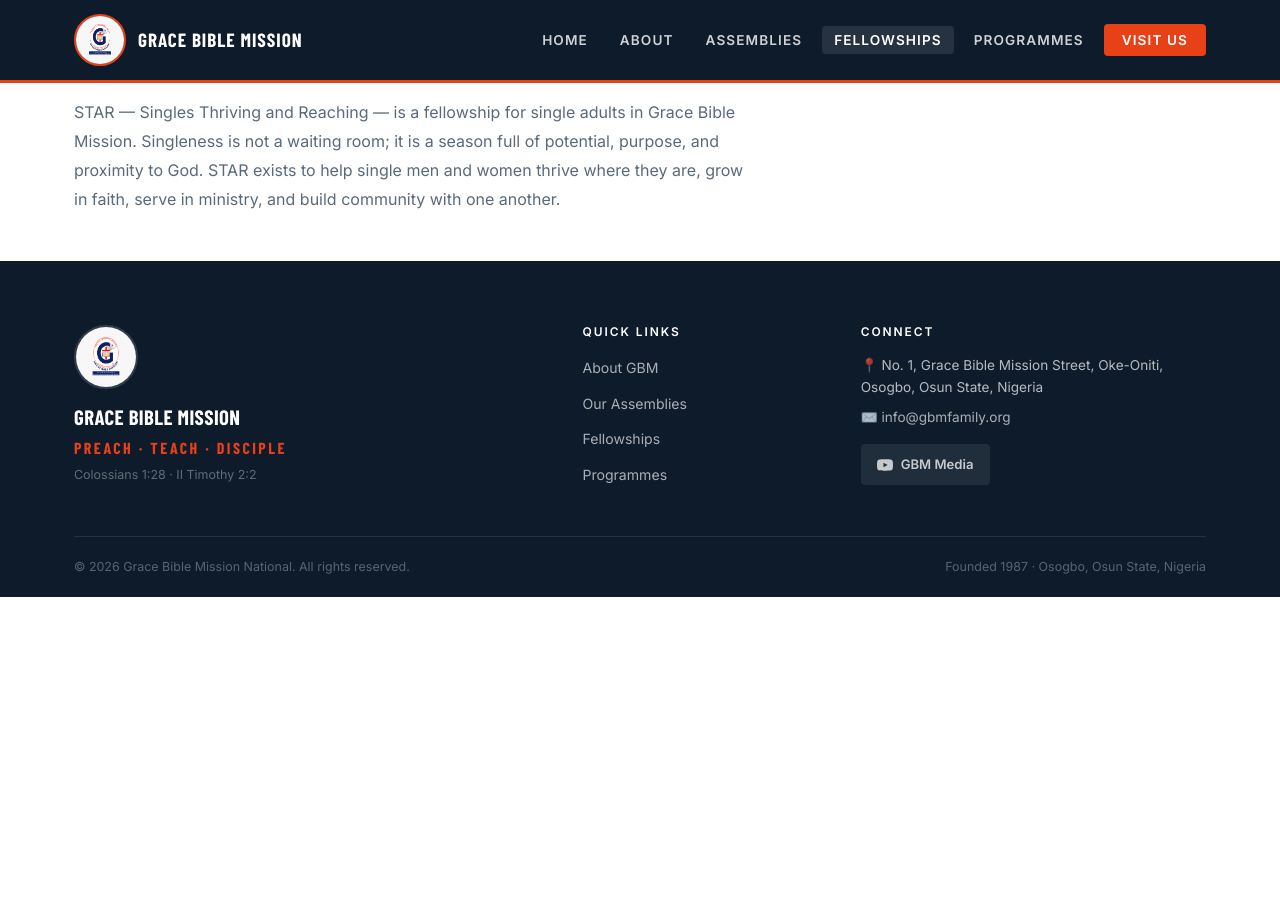
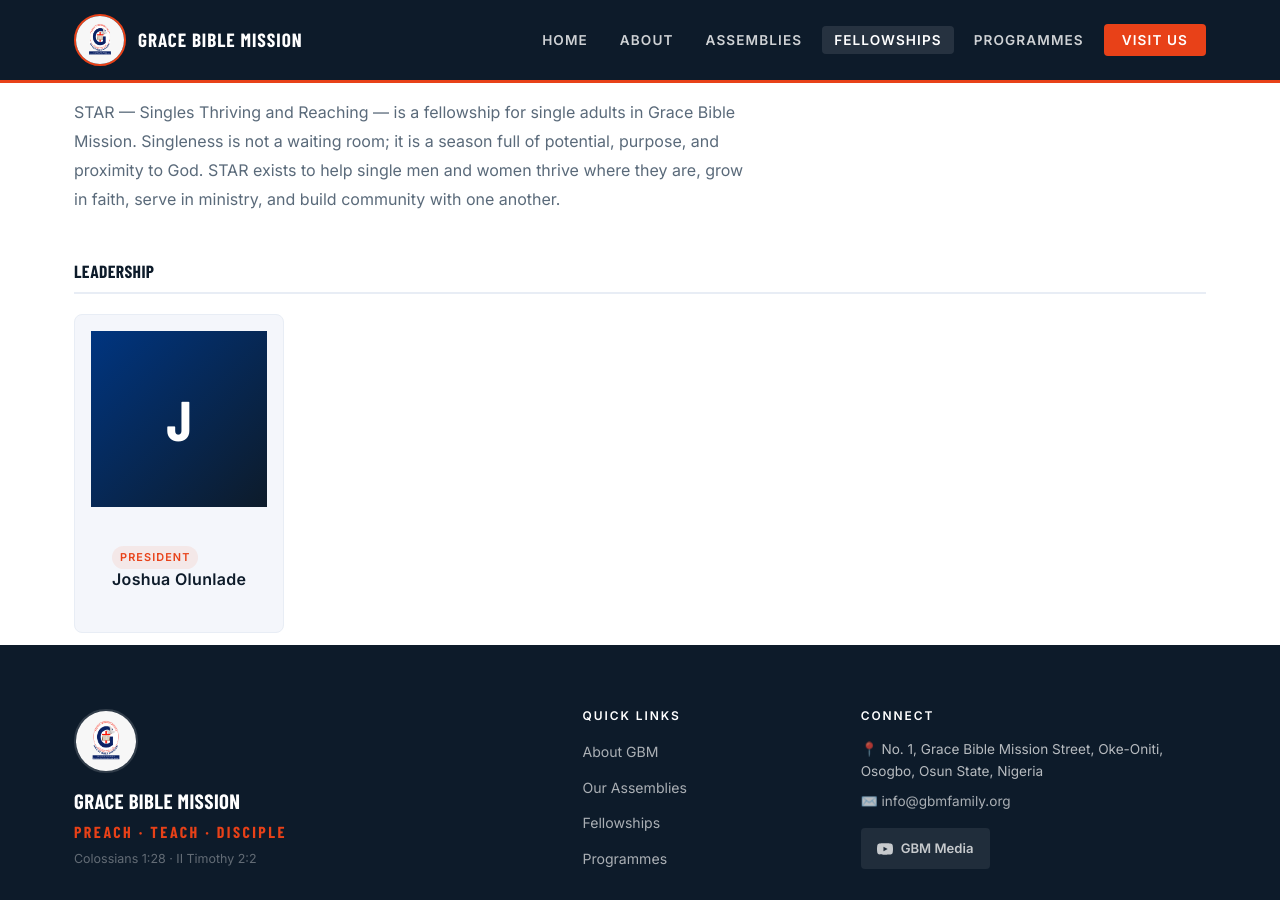
Before and after one commit to gbmfamily/gbm-website, a Jekyll site: the page built from _fellowships/star.md, in a window 1280 px wide and 900 px high, scrolled down 528 px. Built offline with Jekyll 4.4.1, drawn with Linux system fonts in a browser that asks for light colours; some web fonts are replaced; before the commit the page ends 1125 px from its top, so only the background shows below that; some of the changed lines change nothing that is shown.

Commit message:
Lets retry

```diff
--- a/_fellowships/star.md
+++ b/_fellowships/star.md
@@ -4,9 +4,9 @@
 schedule: Check weekly announcements for meeting dates
 note: Meeting details are shared through weekly announcements.
 banner: /assets/img/star-logo.png
-# leadership:
-#   - name: Joshua Olunlade
-#     role: President
+leadership:
+  - name: Joshua Olunlade
+    role: President
 #     phone:
 #     photo: /assets/img/people/joshua-olunlade.jpg
 #   - name: Oluwaseun Adebisi
```
